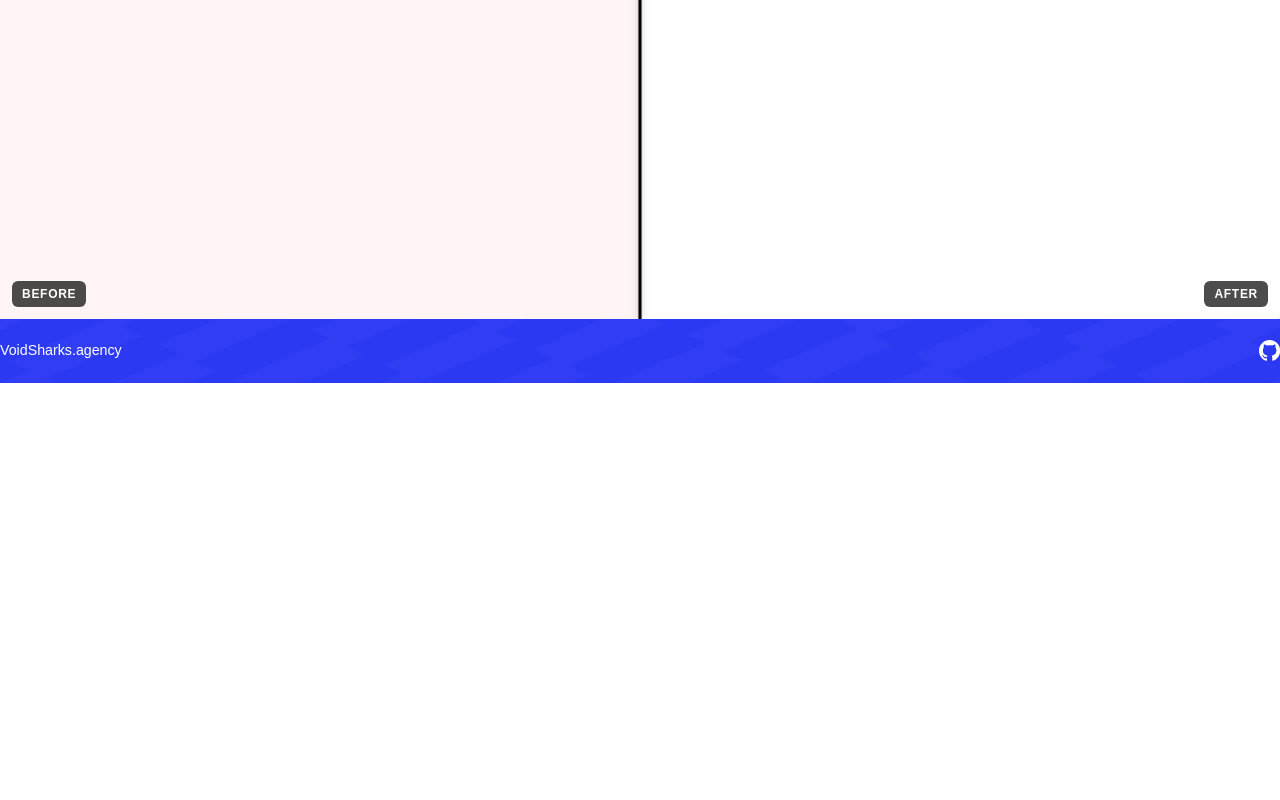
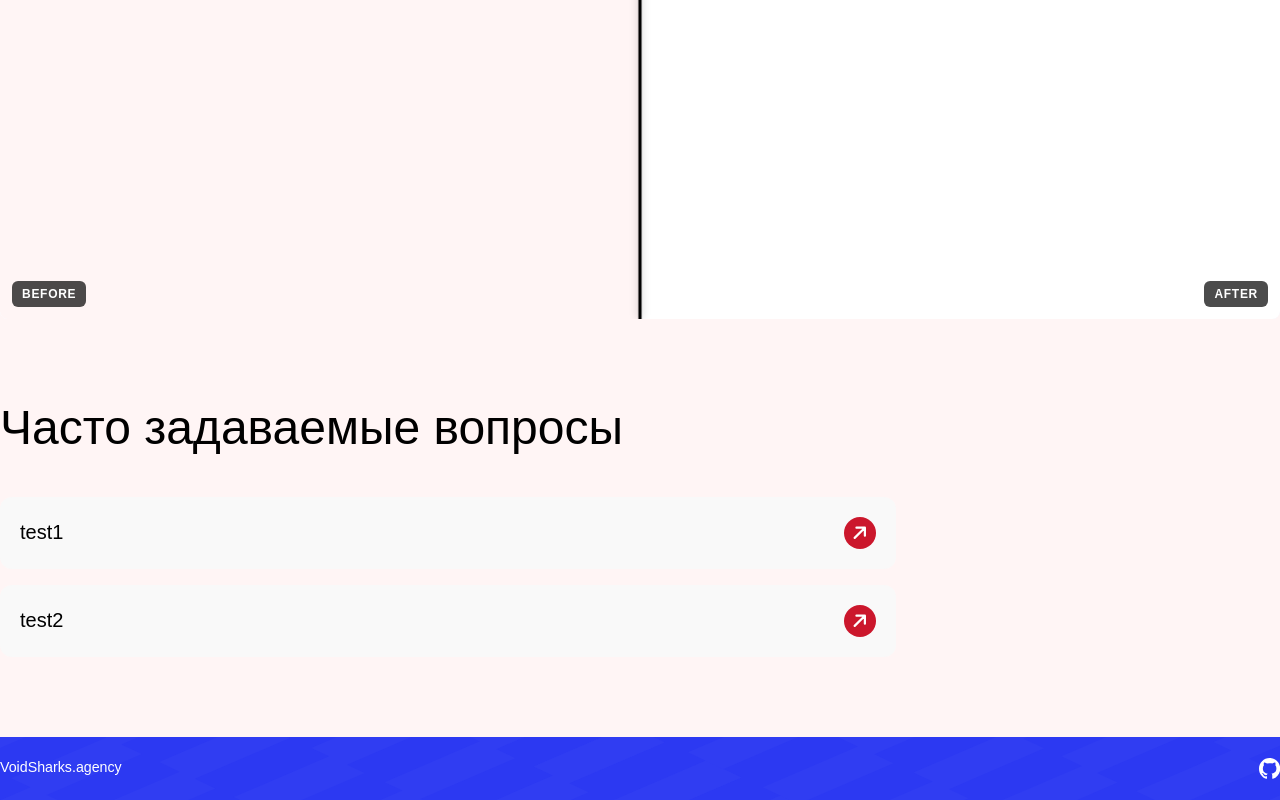
Before and after one commit to sitl-idnm/printdtf, a Next.js app: page / in a window 1280 px wide. Shown: the part 3443-4243 px from the top of the page. Before the commit the page ends 3826 px from the top, so only its background shows below. Built offline with nearby package versions, Linux system fonts and the light colour scheme; a web font is replaced by a local one.

Commit message:
feat:/ integrate faq module

```diff
--- /dev/null
+++ b/src/modules/faq/faq.module.scss
@@ -0,0 +1,139 @@
+@use "@styles/func";
+@use "@styles/mixins" as *;
+@use "@styles/variables";
+
+.root {
+  max-width: 1312px;
+	margin: 0 auto;
+  padding: 80px 0;
+
+  @include tablet {
+    padding: 40px 12px;
+  }
+
+  @include tablet-small {
+    padding: 32px 8px;
+  }
+}
+
+.container {
+  width: 70%;
+
+  @include tablet {
+    width: 100%;
+  }
+}
+
+.title {
+  font-family: var(--font-inter);
+  font-size: 48px;
+  font-weight: 500;
+  line-height: 120%;
+  margin-bottom: 40px;
+  text-align: left;
+
+  @include tablet {
+    font-size: 32px;
+    margin-bottom: 24px;
+  }
+}
+
+.faqList {
+  display: flex;
+  flex-direction: column;
+  gap: 16px;
+}
+
+.faqItem {
+  background: #F9F9F9;
+  border-radius: 12px;
+  overflow: hidden;
+
+  &.active {
+    .question {
+      .icon {
+        color: var(--color-red-accent);
+
+        svg {
+          transform: rotate(180deg);
+        }
+      }
+    }
+
+    .answer {
+      max-height: 1000px;
+      opacity: 1;
+      margin-top: 16px;
+      margin-bottom: 20px;
+    }
+  }
+}
+
+.question {
+  width: 100%;
+  display: flex;
+  align-items: center;
+  justify-content: space-between;
+  gap: 16px;
+  padding: 20px;
+  text-align: left;
+  background: none;
+  border: none;
+  cursor: pointer;
+  font-size: 20px;
+  font-weight: 500;
+  color: #000;
+  transition: color 0.3s ease;
+
+  &:hover {
+    color: var(--color-red-accent);
+
+    .icon {
+      transform: rotate(90deg);
+    }
+  }
+
+  @include tablet {
+    font-size: 16px;
+  }
+
+  .icon {
+    flex-shrink: 0;
+    width: 32px;
+    height: 32px;
+    display: flex;
+    align-items: center;
+    justify-content: center;
+    color: var(--color-red-accent);
+    transition: all 0.3s ease;
+    transform: translateZ(0);
+    will-change: transform;
+
+    svg {
+      width: 32px;
+      height: 32px;
+      transition: transform 0.3s cubic-bezier(0.4, 0, 0.2, 1);
+      transform-origin: center;
+      will-change: transform;
+      backface-visibility: hidden;
+      -webkit-font-smoothing: antialiased;
+    }
+  }
+}
+
+.answer {
+  max-height: 0;
+  opacity: 0;
+  overflow: hidden;
+  transition: all 0.3s ease;
+  margin-top: 0;
+  margin-bottom: 0;
+  font-size: 16px;
+  line-height: 150%;
+  color: #666;
+  padding: 0 20px;
+
+  @include tablet {
+    font-size: 12px;
+  }
+}
--- /dev/null
+++ b/src/modules/faq/faq.tsx
@@ -0,0 +1,54 @@
+'use client'
+
+import { FC, useState } from 'react'
+import classNames from 'classnames'
+import FaqIcon from '@icons/faq.svg'
+
+import styles from './faq.module.scss'
+import { FaqProps } from './faq.types'
+
+const FaqComponent: FC<FaqProps> = ({
+  className,
+  faqData,
+  title = 'Часто задаваемые вопросы'
+}) => {
+  const [activeIndex, setActiveIndex] = useState<number | null>(null)
+  const rootClassName = classNames(styles.root, className)
+
+  const toggleQuestion = (index: number) => {
+    setActiveIndex(activeIndex === index ? null : index)
+  }
+
+  return (
+    <div className={rootClassName}>
+      <div className={styles.container}>
+        <h2 className={styles.title}>{title}</h2>
+        <div className={styles.faqList}>
+          {faqData.map((item: { title: string; content: string }, index: number) => (
+            <div
+              key={index}
+              className={classNames(styles.faqItem, {
+                [styles.active]: activeIndex === index
+              })}
+            >
+              <button
+                className={styles.question}
+                onClick={() => toggleQuestion(index)}
+              >
+                {item.title}
+                <div className={styles.icon}>
+                  <FaqIcon />
+                </div>
+              </button>
+              <div className={styles.answer}>
+                {item.content}
+              </div>
+            </div>
+          ))}
+        </div>
+      </div>
+    </div>
+  )
+}
+
+export default FaqComponent
--- /dev/null
+++ b/src/modules/faq/index.ts
@@ -0,0 +1 @@
+export { default as Faq } from './faq'
--- a/src/views/home/home.tsx
+++ b/src/views/home/home.tsx
@@ -7,6 +7,7 @@ import { HomeProps } from './home.types'
 // import SvgAnimator from '@/modules/svg-animator'
 import { ServicesMain } from '@/modules/servicesMain'
 import { Stages } from '@/modules/stages'
+import { Faq } from '@/modules/faq'
 import { SliderBeforeAfter } from '@/modules/sliderBeforeAfter'
 
 const StagesArray = [
@@ -19,6 +20,18 @@ const StagesArray = [
 
 const Home: FC<HomeProps> = ({ className }) => {
   const rootClassName = classNames(styles.root, className)
+
+  const faqData = [
+    {
+      title: 'test1',
+      content: 'test1'
+    },
+    {
+      title: 'test2',
+      content: 'test2'
+    }
+  ]
+
 
   return (
     <main className={rootClassName}>
@@ -43,6 +56,7 @@ const Home: FC<HomeProps> = ({ className }) => {
           stageArray={StagesArray}
         />
         <SliderBeforeAfter />
+        <Faq faqData={faqData} />
       </Wrapper>
     </main>
   )
```
Also changed, not shown: src/modules/faq/faq.types.ts (added, +13 -0 lines), src/shared/assets/icons/faq.svg (added).
